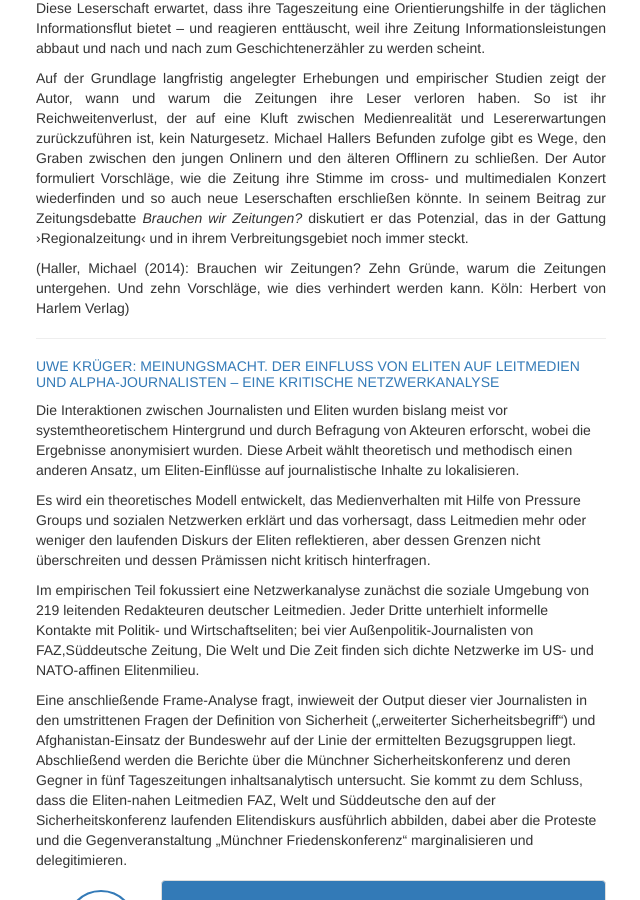
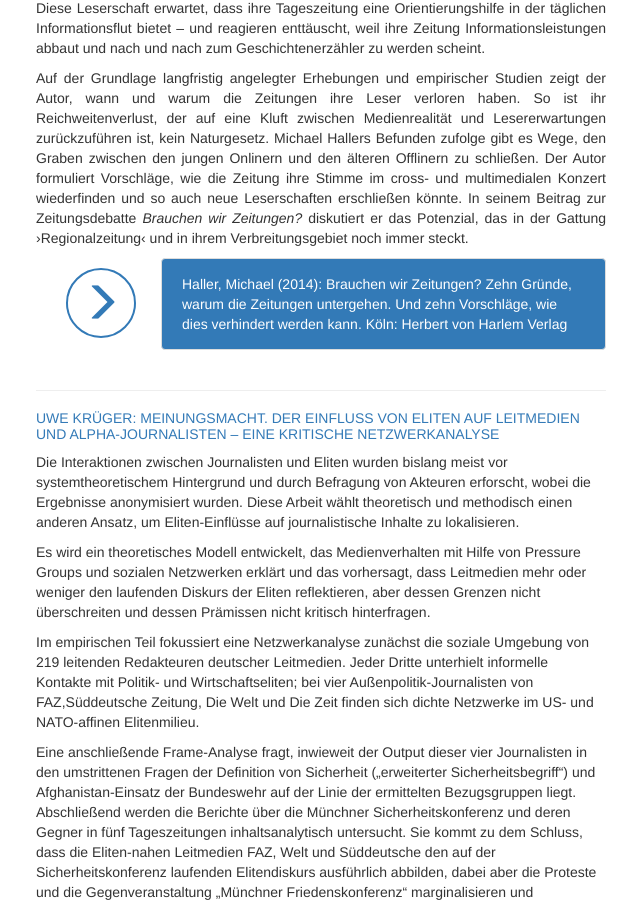
Before and after one commit to susedev/test, a Jekyll site: the page built from wir.html, in a window 1280 px wide and 900 px high, scrolled down 2232 px. Shown: the whole window, without its empty margins (229-869 px from the left). Built offline with Jekyll 4.4.1, drawn with Linux system fonts in a browser that asks for light colours; nearby versions of some CDN libraries; some of the changed text lies outside the part shown.

Commit message:
Update wir.html

```diff
--- a/wir.html
+++ b/wir.html
@@ -59,7 +59,16 @@ title: Wir
 
 <p style="text-align: justify;">Auf der Grundlage langfristig angelegter Erhebungen und empirischer Studien zeigt der Autor, wann und warum die Zeitungen ihre Leser verloren haben. So ist ihr Reichweitenverlust, der auf eine Kluft zwischen Medienrealit&auml;t und Lesererwartungen zur&uuml;ckzuf&uuml;hren ist, kein Naturgesetz. Michael Hallers Befunden zufolge gibt es Wege, den Graben zwischen den jungen Onlinern und den &auml;lteren Offlinern zu schlie&szlig;en. Der Autor formuliert Vorschl&auml;ge, wie die Zeitung ihre Stimme im cross- und multimedialen Konzert wiederfinden und so auch neue Leserschaften erschlie&szlig;en k&ouml;nnte. In seinem Beitrag zur Zeitungsdebatte <em>Brauchen wir Zeitungen?</em> diskutiert er das Potenzial, das in der Gattung &rsaquo;Regionalzeitung&lsaquo; und in ihrem Verbreitungsgebiet noch immer steckt.</p>
 
-<p style="text-align: justify;">(Haller, Michael (2014): Brauchen wir Zeitungen? Zehn Gr&uuml;nde, warum die Zeitungen untergehen. Und zehn Vorschl&auml;ge, wie dies verhindert werden kann. K&ouml;ln: Herbert von Harlem Verlag)</p>
+
+<div class="container">
+ <div class="col-md-1">
+   <a class="btn btn-circle-3" href="http://www.halem-verlag.de/2013/meinungsmacht-und-elite-journalismus/"><span class="glyphicon glyphicon-menu-right" aria-hidden="true"></span></a>
+ </div>
+ <div class="col-md-5">
+   <a class="thumbnail" href="http://www.halem-verlag.de/2014/brauchen-wir-zeitungen/" target="_blank" style="background-color: #337AB7; color:#FFFFFF; padding: 15px 20px; ">Haller, Michael (2014): Brauchen wir Zeitungen? Zehn Gr&uuml;nde, warum die Zeitungen untergehen. Und zehn Vorschl&auml;ge, wie dies verhindert werden kann. K&ouml;ln: Herbert von Harlem Verlag</a>
+ </div>
+</div>
+
 
 <hr noshade="noshade" size="1" />
 <h4><a href="http://www.eijc.eu/de/uwe-krueger-meinungsmacht-der-einfluss-von-eliten-auf-leitmedien-und-alpha-%c2%adjournalisten-eine-kritische-netzwerkanalyse/" rel="bookmark" title="Permanent Link to Uwe Krüger: Meinungsmacht. Der Einfluss von Eliten auf Leitmedien und Alpha-­Journalisten – eine kritische Netzwerkanalyse">Uwe Kr&uuml;ger: Meinungsmacht. Der Einfluss von Eliten auf Leitmedien und Alpha-&shy;Journalisten &ndash; eine kritische Netzwerkanalyse</a></h4>
@@ -99,4 +108,11 @@ Dieses Buch gibt wissenschaftlich gesicherte Antworten auf die Frage nach Mental
 
 <p>E-paper, Webseite, Blog und nat&uuml;rlich Zeitung &ndash; Verlage vermitteln heute journalistische Informationsangebote &uuml;ber viele Channels. Doch wie informieren sich die Leser und User? Nur wenig ist bekannt dar&uuml;ber, ob f&uuml;r sie im Netz andere Themen Relevanz besitzen als in der Tageszeitung oder ob ein attraktiver Online-Auftritt neue Leser gewinnen und an die Zeitung heranf&uuml;hren kann. Manuel Thom&auml; beschreibt, wie journalistische Informationsangebote in Print- und Online-Medien genutzt werden. Er zeigt den Wandel des Nachrichtensystems zwischen Zeitung und Internet und welche Folgen er f&uuml;r die Medienrezeption der Leser hat. Dargestellt werden verschiedene Ans&auml;tze, die sich in der Kommunikations- und Medienforschung mit diesen Entwicklungen besch&auml;ftigen. Die empirische Basis bildet ein langj&auml;hriges Forschungsprojekt des Instituts f&uuml;r Praktische Journalismusforschung. Um die spezifische Nutzung einzelner Channels zu analysieren wurden 30 problemzentrierte Interviews gef&uuml;hrt, 1.239 regelm&auml;&szlig;ige Leser telefonisch interviewt und erstmals &uuml;ber eine Paneluntersuchung rund 350 Leser und User periodisch online befragt. Die Ergebnisse zeigen, wie h&auml;ufig und warum die befragten Leser auf einzelne Medienangebote zugreifen, wie sie diese bewerten und warum sie auf andere verzichten.</p>
 
-<p>(Thom&auml;, Manuel (2013): Der Zerfall des Publikums. Nachrichtennutzung zwischen Zeitung und Internet. Wiesbaden: Springer VS)</p>
+<div class="container">
+ <div class="col-md-1">
+   <a class="btn btn-circle-3" href="http://www.halem-verlag.de/2013/meinungsmacht-und-elite-journalismus/"><span class="glyphicon glyphicon-menu-right" aria-hidden="true"></span></a>
+ </div>
+ <div class="col-md-5">
+   <a class="thumbnail" href="http://link.springer.com/book/10.1007%2F978-3-658-01190-1/" target="_blank" style="background-color: #337AB7; color:#FFFFFF; padding: 15px 20px; ">Thom&auml;, Manuel (2013): Der Zerfall des Publikums. Nachrichtennutzung zwischen Zeitung und Internet. Wiesbaden: Springer VS</a>
+ </div>
+</div>
```
